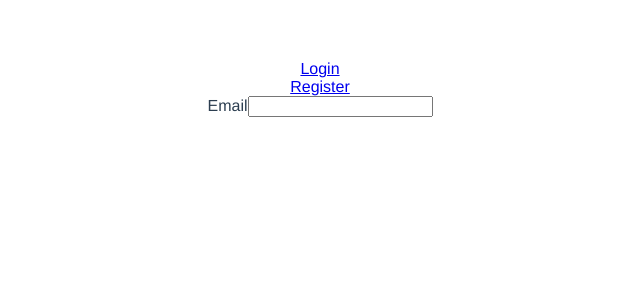
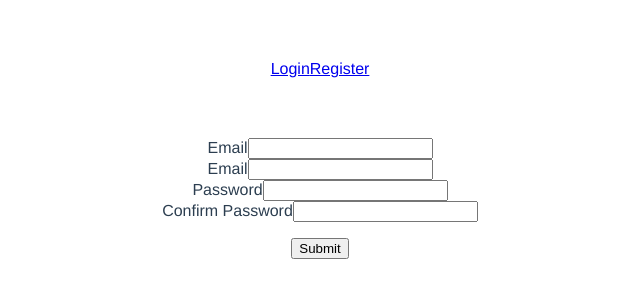
Before and after one commit to v-bezborodov/academy-coffee-spa-vue, a Vue app: page /register in a window 1280 px wide. Shown: the top 300 px of the page, without its empty margins (320-960 px from the left). Built offline with nearby package versions, Linux system fonts and the light colour scheme.

Commit message:
axios integration

```diff
--- a/package.json
+++ b/package.json
@@ -8,6 +8,7 @@
     "lint": "vue-cli-service lint"
   },
   "dependencies": {
+    "axios": "^0.21.1",
     "core-js": "^3.6.5",
     "vue": "^3.0.0",
     "vue-router": "^4.0.4"
--- a/src/App.vue
+++ b/src/App.vue
@@ -1,19 +1,16 @@
 <template>
-<!--  <img alt="Vue logo" src="./assets/logo.png">-->
-  <div><router-link to="/login">Login</router-link></div>
-  <div><router-link to="/register">Register</router-link></div>
-<!--  <HelloWorld msg="Welcome to Your Vue.js App"/>-->
+  <p>
+    <router-link to="/login">Login</router-link>
+    <router-link to="/register">Register</router-link>
+  </p>
   <router-view></router-view>
 </template>
 
 <script>
-// import HelloWorld from './components/HelloWorld.vue'
 
 export default {
   name: 'App',
-  components: {
-    // HelloWorld
-  }
+  components: {}
 }
 </script>
 
--- a/src/components/register/Register.component.vue
+++ b/src/components/register/Register.component.vue
@@ -1,11 +1,64 @@
 <template>
-  <label for="email">Email</label>
-  <input type="text" id="email"  v-model="emailModel">
+  <div>
+    <form
+        id="app"
+        @submit="checkForm"
+        method="post"
+    >
+      <div>
+        <label for="name">Email</label>
+        <input type="text" id="name" v-model="name">
+      </div>
+      <div>
+        <label for="email">Email</label>
+        <input type="text" id="email" v-model="email">
+      </div>
+      <div>
+        <label for="password">Password</label>
+        <input type="text" id="password" v-model="password">
+      </div>
+      <div>
+        <label for="password_confirmation">Confirm Password</label>
+        <input type="text" id="password_confirmation" v-model="password_confirmation">
+      </div>
+      <div>
+        <p>
+          <input
+              type="submit"
+              value="Submit"
+          >
+        </p>
+      </div>
+    </form>
+    <div>
+      <p v-if="errors.length">
+        <b>Please correct the following error(s):</b>
+      <ul>
+        <li v-for="error in errors" v-bind:key="error">{{ error }}</li>
+      </ul>
+      </p>
+    </div>
+  </div>
+
 </template>
 
 <script>
 export default {
-name: "RegisterComponent"
+  name: "RegisterComponent",
+  data() {
+    return {
+      name: '',
+      email: '',
+      password: '',
+      password_confirmation: '',
+      errors: [],
+    }
+  },
+  methods: {
+    checkForm: function (e) {
+      if (e) e.preventDefault()
+    }
+  }
 }
 </script>
 
--- a/src/main.js
+++ b/src/main.js
@@ -2,8 +2,11 @@ import {createApp} from 'vue'
 import {createRouter, createWebHistory} from 'vue-router'
 import App from './App.vue'
 import {routes} from './routes.js'
+import api from './service/index'
 
 const app = createApp(App)
+
+app.config.globalProperties.$axios = api;
 
 let router = createRouter({
     history: createWebHistory(),
--- /dev/null
+++ b/src/service/index.js
@@ -0,0 +1,20 @@
+import axios from 'axios';
+
+// export default ({ requiresAuth = false } = {}) => {
+//     const options = {};  options.baseURL = 'http://localhost:3000/api/';
+//
+//     if (requiresAuth) {
+//         options.headers.Authorization = 'JWT TOKEN'
+//     }
+//
+//     const instance = axios.create(options);
+//     return instance;
+// };
+
+export default axios.create({
+    baseURL: `your API end point`,
+    headers: {
+        'Accept': 'application/json',
+        'Content-Type': 'application/json'
+    }
+})
```
Also changed, not shown: src/components/HelloWorld.vue (deleted, +0 -58 lines), src/service/api/index.js (added, +21 -0 lines), 1 other file (tests, documents, lock files or other folders).
